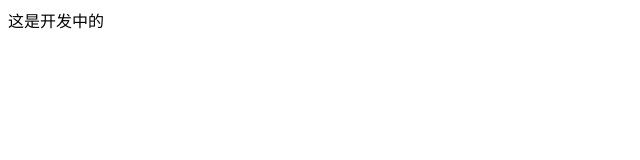
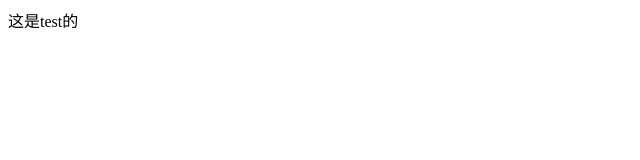
Before and after one commit to huajinshang/checkGitBranch, a plain HTML site: page index.html in a window 1280 px wide. Shown: the full height of the page, 0-640 px from the left. Drawn offline with Linux system fonts and the light colour scheme.

Commit message:
test submit

```diff
--- a/index.html
+++ b/index.html
@@ -8,6 +8,6 @@
   <title>Document</title>
 </head>
 <body>
-  <div>这是开发中的</div>
+  <div>这是test的</div>
 </body>
 </html>
```
